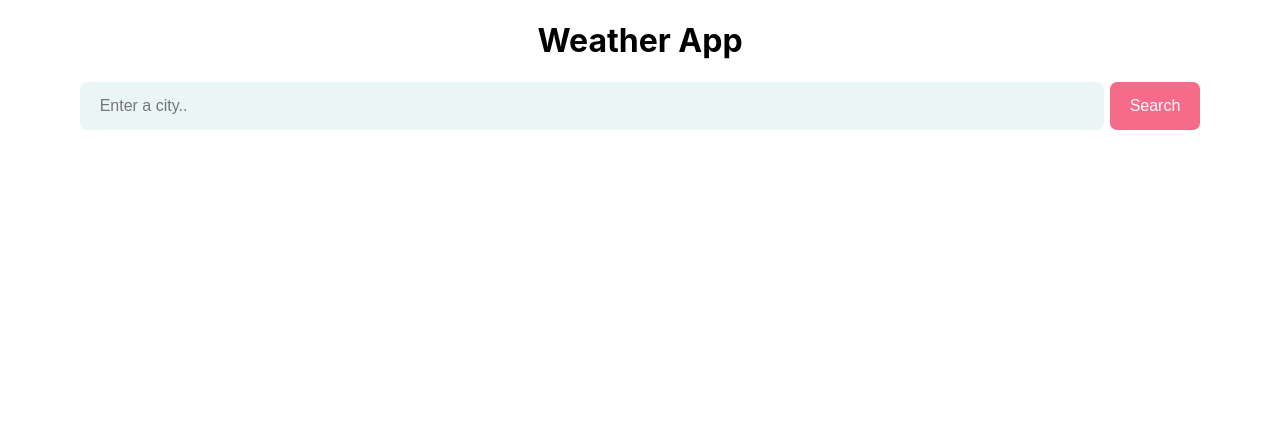
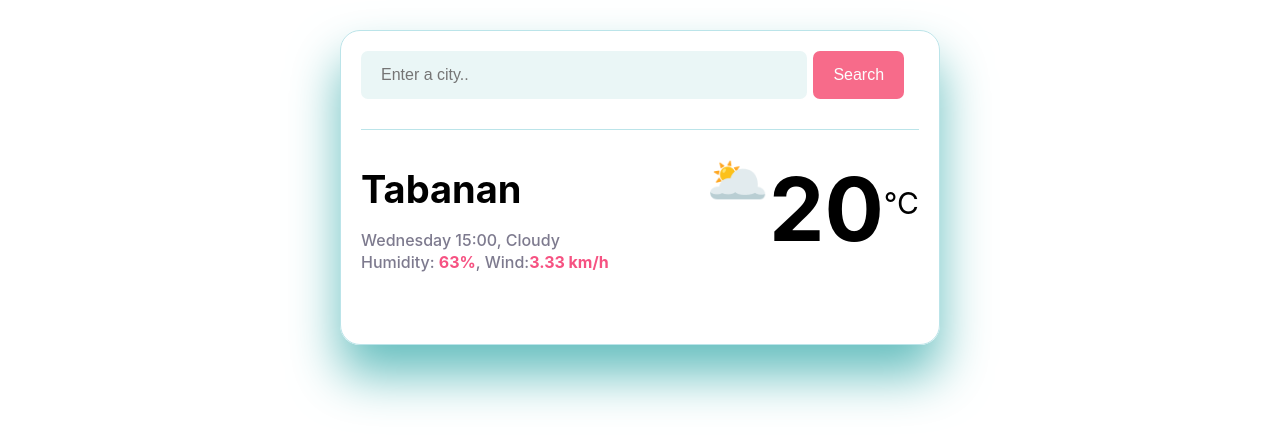
Before and after one commit to melania7730/react-weather-app-week4homework, a React (Create React App) app: page / in a window 1280 px wide. Shown: the top 448 px of the page. Built offline with nearby package versions, Linux system fonts and the light colour scheme.

Commit message:
Fixed the app and index css

```diff
--- a/src/App.css
+++ b/src/App.css
@@ -1,3 +1,62 @@
-.App {
-  text-align: center;
+.Weather {
+  padding: 20px;
+  border: 1px solid #bbe4e9;
+  border-radius: 20px;
+  box-shadow: 0 30px 50px #66bfbf;
 }
+
+a {
+  color: #f76b8a;
+}
+
+header {
+  border-bottom: 1px solid #bbe4e9;
+  padding: 0 0 30px 0;
+}
+
+main {
+  padding: 35px 0;
+}
+.weather-data {
+  display: flex;
+  justify-content: space-between;
+}
+
+.weather-city {
+  margin: 0;
+  font-size: 38px;
+  line-height: 48px;
+  text-align: left;
+}
+
+.weather-details {
+  font-size: 16px;
+  line-height: 22px;
+  color: rgba(39, 33, 66, 0.6);
+  font-weight: 500;
+  text-align: left;
+}
+
+.weather-details strong {
+  color: #f65282;
+}
+
+.weather-temp-data {
+  display: flex;
+}
+
+.weather-icon {
+  font-size: 50px;
+  line-height: 30px;
+}
+
+.weather-temperature {
+  font-size: 88px;
+  line-height: 88px;
+  font-weight: bold;
+}
+
+.temperature-unit {
+  margin-top: 20px;
+  font-size: 30px;
+}
--- a/src/App.js
+++ b/src/App.js
@@ -2,10 +2,46 @@ import "./App.css";
 import Search from "./Search";
 
 function App() {
+  let weatherData = {
+    city: "Tabanan",
+    date: "Wednesday 15:00",
+    temperature: "20",
+    description: "Cloudy",
+    humidity: "63%",
+    wind: "3.33 km/h",
+    icon: "🌥️",
+  };
   return (
-    <div className="App">
-      <h1>Weather App</h1>
-      <Search />
+    <div className="Weather">
+      <header>
+        <Search />
+      </header>
+      <main>
+        <div className="weather-data">
+          <div>
+            <h1 className="weather-city" id="weather-city">
+              {weatherData.city}
+            </h1>
+            <p className="weather-details">
+              <span id="time">{weatherData.date}</span>,{" "}
+              <span id="description">{weatherData.description}</span>
+              <br />
+              Humidity: <strong id="humidity">{weatherData.humidity}</strong>,
+              Wind:
+              <strong id="wind-speed">{weatherData.wind}</strong>
+            </p>
+          </div>
+          <div className="weather-temp-data">
+            <div id="icon" className="weather-icon">
+              {weatherData.icon}
+            </div>
+            <div className="weather-temperature" id="temperature">
+              {weatherData.temperature}
+            </div>
+            <div className="temperature-unit">°C</div>
+          </div>
+        </div>
+      </main>
     </div>
   );
 }
--- a/src/index.css
+++ b/src/index.css
@@ -1,13 +1,14 @@
 body {
-  margin: 0;
-  font-family: -apple-system, BlinkMacSystemFont, 'Segoe UI', 'Roboto', 'Oxygen',
-    'Ubuntu', 'Cantarell', 'Fira Sans', 'Droid Sans', 'Helvetica Neue',
+  font-family: -apple-system, BlinkMacSystemFont, "Segoe UI", "Roboto", "Oxygen",
+    "Ubuntu", "Cantarell", "Fira Sans", "Droid Sans", "Helvetica Neue",
     sans-serif;
   -webkit-font-smoothing: antialiased;
   -moz-osx-font-smoothing: grayscale;
+  max-width: 600px;
+  margin: 30px auto;
 }
 
 code {
-  font-family: source-code-pro, Menlo, Monaco, Consolas, 'Courier New',
+  font-family: source-code-pro, Menlo, Monaco, Consolas, "Courier New",
     monospace;
 }
```
